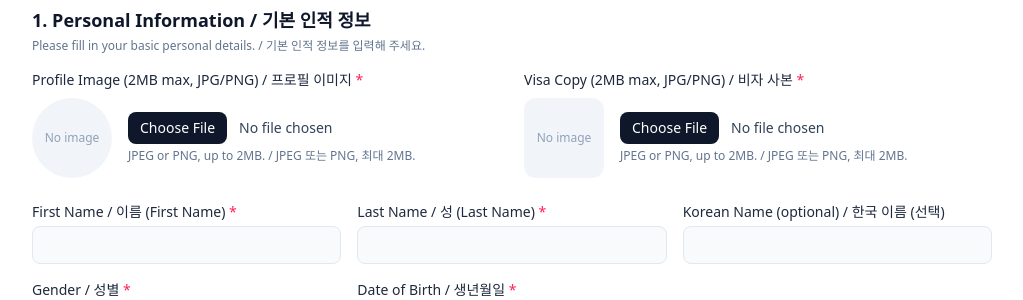
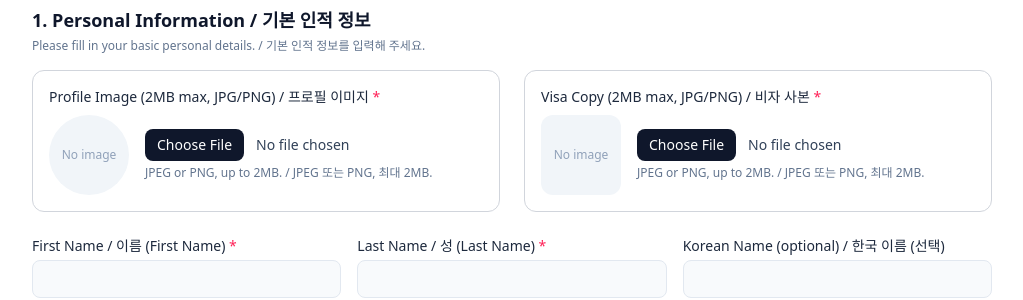
Before and after one commit to 82orez/drf_friending, a Next.js app in the folder frontend/: page /teacher/application in a window 1280 px wide. Shown: the part 162-462 px from the top of the page, without its empty margins (128-1151 px from the left). Built offline with nearby package versions, Linux system fonts and the light colour scheme; no server answers.

Commit message:
design minor

```diff
--- a/frontend/src/app/teacher/application/page.tsx
+++ b/frontend/src/app/teacher/application/page.tsx
@@ -604,7 +604,7 @@ export default function TeacherApplicationPage() {
               {/* Profile image + Visa scan */}
               <div className="mt-4 grid gap-6 md:grid-cols-2">
                 {/* Profile image */}
-                <div>
+                <div className={"rounded-xl border border-gray-300 p-4"}>
                   <label className="block text-sm font-medium text-slate-800">
                     Profile Image (2MB max, JPG/PNG) / 프로필 이미지
                     {!hasExistingApplication && <span className="text-rose-500"> *</span>}
@@ -634,7 +634,7 @@ export default function TeacherApplicationPage() {
                 </div>
 
                 {/* Visa scan */}
-                <div>
+                <div className={"rounded-xl border border-gray-300 p-4"}>
                   <label className="block text-sm font-medium text-slate-800">
                     Visa Copy (2MB max, JPG/PNG) / 비자 사본
                     {!hasExistingApplication && <span className="text-rose-500"> *</span>}
--- a/frontend/src/components/MyProfile.tsx
+++ b/frontend/src/components/MyProfile.tsx
@@ -247,7 +247,7 @@ export default function MyProfile() {
             <div className={"flex items-center justify-center gap-4"}>
               <button
                 onClick={handleLogout}
-                className="mt-2 flex w-36 items-center justify-center gap-1 rounded border bg-black px-4 py-2 text-sm font-medium text-white hover:cursor-pointer">
+                className="mt-2 flex w-36 items-center justify-center gap-1 rounded-xl border bg-black px-4 py-2 text-sm font-medium text-white hover:cursor-pointer">
                 <div>Logout</div>
                 <PiSignOut size={18} />
               </button>
```
